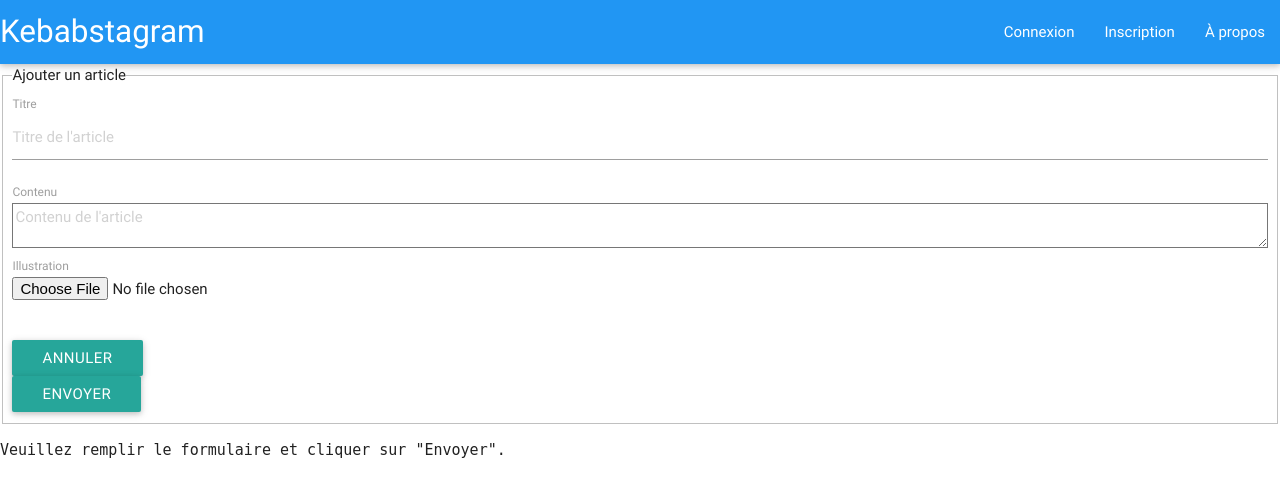
After one commit to postel5u/Kebastagram, a PHP site: template components/thepic.twig in a window 1280 px wide. The commit adds this page. Shown: the top 497 px of the page. Run offline with PHP 8.4, Linux system fonts and the light colour scheme; the template is opened without the code that fills it, so the values that code supplies are empty; some libraries are stand-ins or nearby versions.

Commit message:
We can post a pic, the server keep it

```diff
--- a/app/route.php
+++ b/app/route.php
@@ -12,4 +12,8 @@ $app->get('/signup', 'App\Controllers\UserController:signup')->setName('signup')
 
 $app->post('/signup', 'App\Controllers\UserController:addMember');
 
+$app->get('/postpic', 'App\Controllers\UserController:postpic')->setName('postpic');
+
+$app->post('/validpic', 'App\Controllers\UserController:thepic')->setName("validpic");
+
 $app->get('/about', 'App\Controllers\HomeController:about')->setName('about');
--- a/components/footer.twig
+++ b/components/footer.twig
@@ -1,4 +1,5 @@
 <script type="text/javascript" src="https://code.jquery.com/jquery-2.1.1.min.js"></script>
-<script type="text/javascript" src="ss/materialize/js/materialize.min.js"></script>
+<script type="text/javascript" src="css/materialize/js/materialize.min.js"></script>
+<script type="text/javascript" src="css/materialize/js/materialize.js"></script>
 </body>
 </html>
--- /dev/null
+++ b/components/thepic.twig
@@ -0,0 +1,54 @@
+{%  include 'header.twig' %}
+
+<div class="row">
+            <div class="col-lg-6">
+                <form id="my_form" class="" method="post" enctype="multipart/form-data" action="validpic">
+                    <fieldset>
+                        <legend>Ajouter un article</legend>
+
+                        <div class="">
+                            <label for="titre" class="">Titre</label>
+                            <div class="">
+                                <input type="text" class="" id="titre" name="title" placeholder="Titre de l'article">
+                            </div>
+                        </div>
+
+                        <div class="">
+                            <label for="contenu" class="">Contenu</label>
+                            <div class="">
+                                <textarea class="" rows="3" id="contenu" name="content" placeholder="Contenu de l'article"></textarea>
+                            </div>
+                        </div>
+
+                        <div class="form-group">
+                            <label for="contenu" class="">Illustration</label>
+                            <div class="col-lg-10">
+                                <input type="file" class="" name="image" accept="image/*">
+                            </div>
+                        </div>
+
+                        <div class="" style="margin-bottom: 0;">
+                            <div id="image_preview" class="2">
+                                <div class="thumbnail">
+                                    <img src="" alt="">
+                                    <div class="caption">
+                                        <h4></h4>
+                                        <p></p>
+                                        <p><button type="button" class="btn">Annuler</button></p>
+                                    </div>
+                                </div>
+                            </div>
+                        </div>
+                        <div class="">
+                            <div class="">
+                                <button type="submit" class="btn" >Envoyer</button>
+                            </div>
+                        </div>
+                    </fieldset>
+                </form>
+
+                <div id="result"><pre>Veuillez remplir le formulaire et cliquer sur "Envoyer".</pre></div>
+            </div>
+        </div>
+
+{%  include 'footer.twig' %}
```
Also changed, not shown: app/src/Controllers/UserController.php (+29 -0 lines), components/hello.twig (+7 -0 lines), public/css/materialize/js/materialize.js, public/pics/test.jpg (added), 1 other file.
